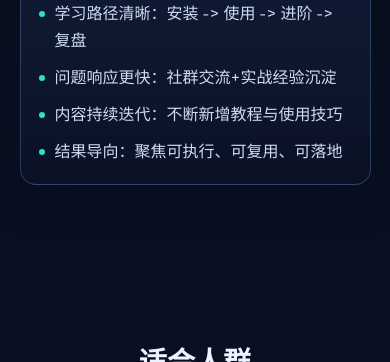
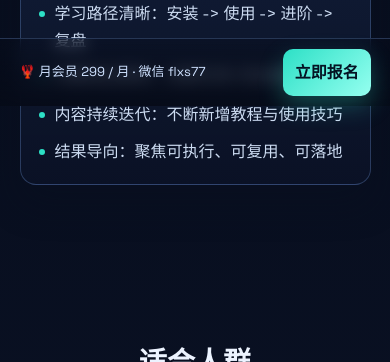
Before and after one commit to cricket119/openclaw-club-landing, a plain HTML site: page index.html in a window 390 px wide. Shown: the part 738-1100 px from the top of the page. Drawn offline with Linux system fonts and the light colour scheme.

Commit message:
Add mobile-first floating bottom CTA for signup

```diff
--- a/index.html
+++ b/index.html
@@ -143,5 +143,12 @@
       <div>付款后会有人拉入专属社群</div>
     </div>
   </footer>
+
+  <div class="floating-cta" role="region" aria-label="快速报名">
+    <div class="floating-inner">
+      <div class="floating-text">🦞 月会员 299 / 月 · 微信 flxs77</div>
+      <a class="btn btn-main" href="#apply">立即报名</a>
+    </div>
+  </div>
 </body>
 </html>
--- a/styles.css
+++ b/styles.css
@@ -23,6 +23,7 @@ body {
     radial-gradient(900px 450px at 8% -8%, rgba(74,167,255,.24), transparent 70%),
     radial-gradient(850px 420px at 95% 10%, rgba(45,224,198,.20), transparent 70%),
     linear-gradient(180deg, #060b18, #0b1328 45%, #091227);
+  padding-bottom: 92px;
 }
 
 .bg-grid {
@@ -233,6 +234,32 @@ h1 {
   font-size: 14px;
 }
 
+.floating-cta {
+  position: fixed;
+  left: 0;
+  right: 0;
+  bottom: 0;
+  z-index: 1000;
+  padding: 10px 12px calc(10px + env(safe-area-inset-bottom));
+  background: linear-gradient(180deg, rgba(6, 11, 24, 0.35), rgba(6, 11, 24, 0.92));
+  border-top: 1px solid rgba(132, 177, 255, 0.26);
+  backdrop-filter: blur(8px);
+}
+
+.floating-inner {
+  width: min(1120px, 96%);
+  margin: 0 auto;
+  display: flex;
+  align-items: center;
+  justify-content: space-between;
+  gap: 10px;
+}
+
+.floating-text {
+  font-size: 14px;
+  color: #cfe2ff;
+}
+
 .btn {
   display: inline-flex;
   align-items: center;
@@ -272,4 +299,6 @@ h1 {
   .hero { padding-top: 28px; }
   .lead { font-size: 16px; }
   .plan .price { font-size: 36px; }
+  .floating-text { font-size: 13px; }
+  .floating-inner .btn { padding: 10px 12px; }
 }
```
